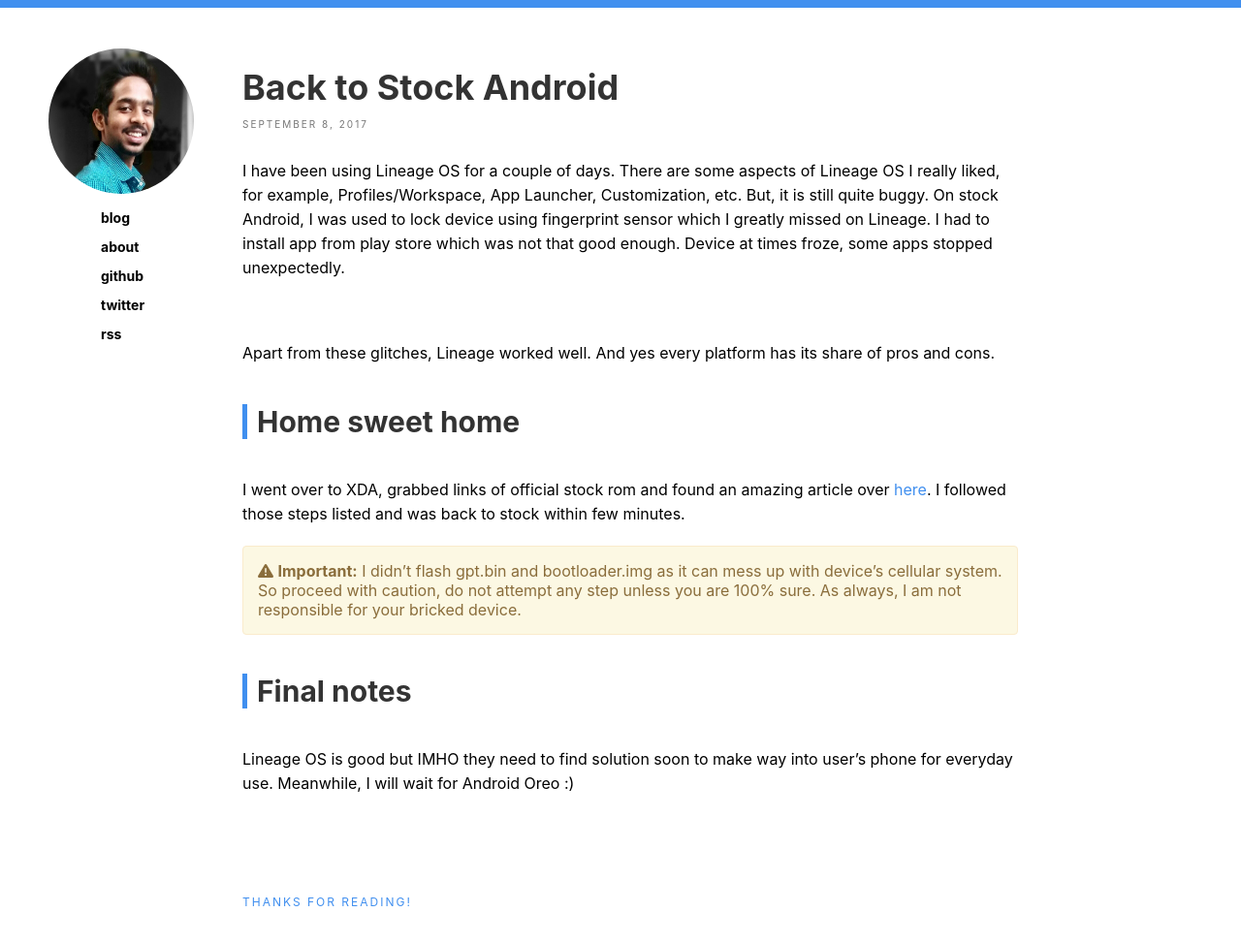
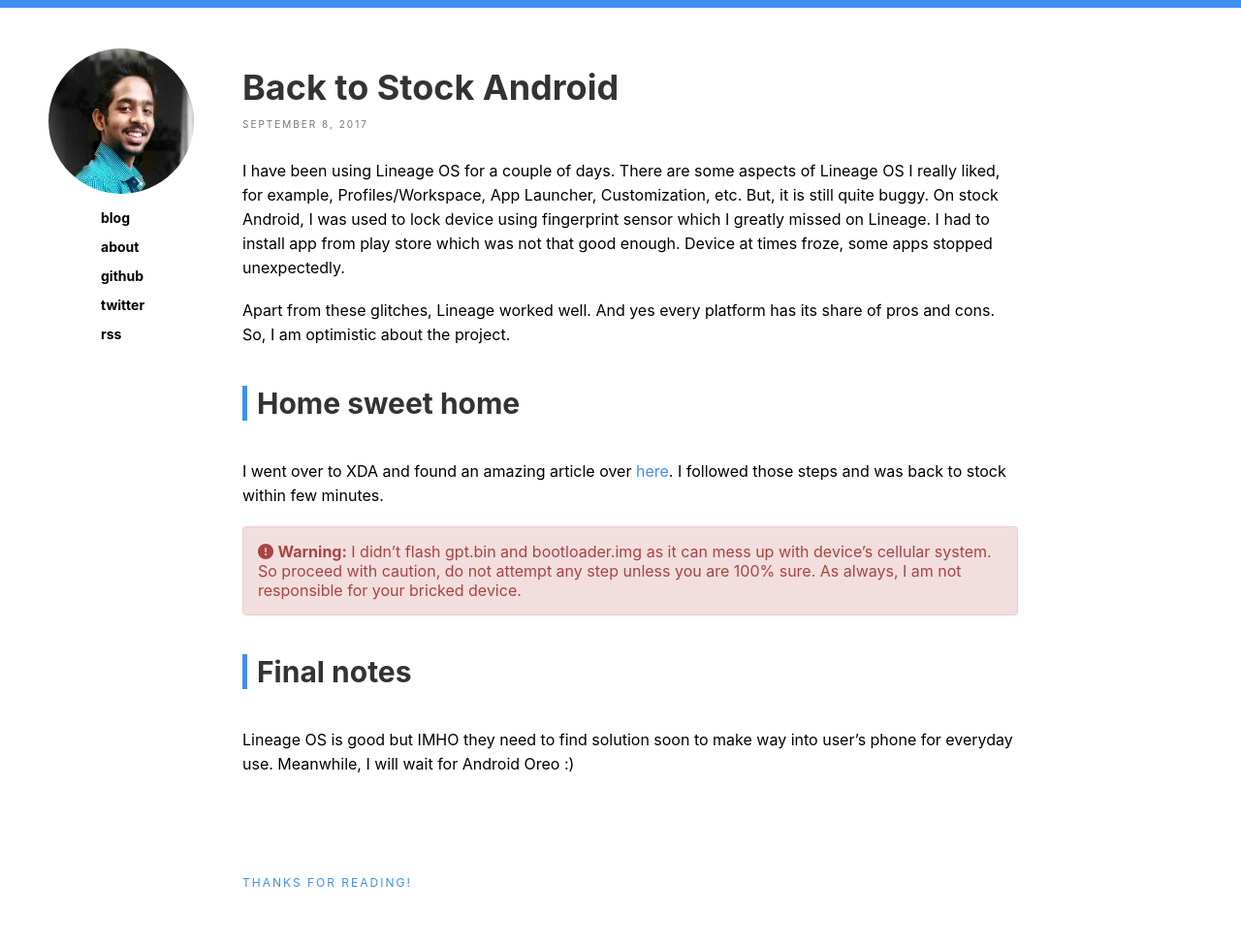
Before and after one commit to AishwaryDewangan/AishwaryDewangan.github.io, a Jekyll site: the page built from _posts/2017-09-08-back-to-stock-android.md, in a window 1280 px wide and 1021 px high. Shown: the top 974 px of the window at 97% size. Built offline with Jekyll 4.4.1, drawn with Linux system fonts in a browser that asks for light colours; nearby versions of some CDN libraries.

Commit message:
Minor Changes in Post

```diff
--- a/_posts/2017-09-08-back-to-stock-android.md
+++ b/_posts/2017-09-08-back-to-stock-android.md
@@ -6,15 +6,14 @@
 
 I have been using Lineage OS for a couple of days. There are some aspects of Lineage OS I really liked, for example, Profiles/Workspace, App Launcher, Customization, etc. But, it is still quite buggy. On stock Android, I was used to lock device using fingerprint sensor which I greatly missed on Lineage. I had to install app from play store which was not that good enough. Device at times froze, some apps stopped unexpectedly.
 
-<br/>
 
-Apart from these glitches, Lineage worked well. And yes every platform has its share of pros and cons.
+Apart from these glitches, Lineage worked well. And yes every platform has its share of pros and cons. So, I am optimistic about the project.
 
 ## Home sweet home
 
-I went over to XDA, grabbed links of official stock rom and found an amazing article over [here](https://forum.xda-developers.com/moto-g4-plus/how-to/stock-rom-npjs25-93-14-4-march-1-t3608138). I followed those steps listed and was back to stock within few minutes.
+I went over to XDA and found an amazing article over [here](https://forum.xda-developers.com/moto-g4-plus/how-to/stock-rom-npjs25-93-14-4-march-1-t3608138). I followed those steps and was back to stock within few minutes.
 
-{% include important.html content="I didn't flash gpt.bin and bootloader.img as it can mess up with device's cellular system. So proceed with caution, do not attempt any step unless you are 100% sure. As always, I am not responsible for your bricked device." %}
+{% include warning.html content="I didn't flash gpt.bin and bootloader.img as it can mess up with device's cellular system. So proceed with caution, do not attempt any step unless you are 100% sure. As always, I am not responsible for your bricked device." %}
 
 ## Final notes
 Lineage OS is good but IMHO they need to find solution soon to make way into user's phone for everyday use. Meanwhile, I will wait for Android Oreo :)
```
